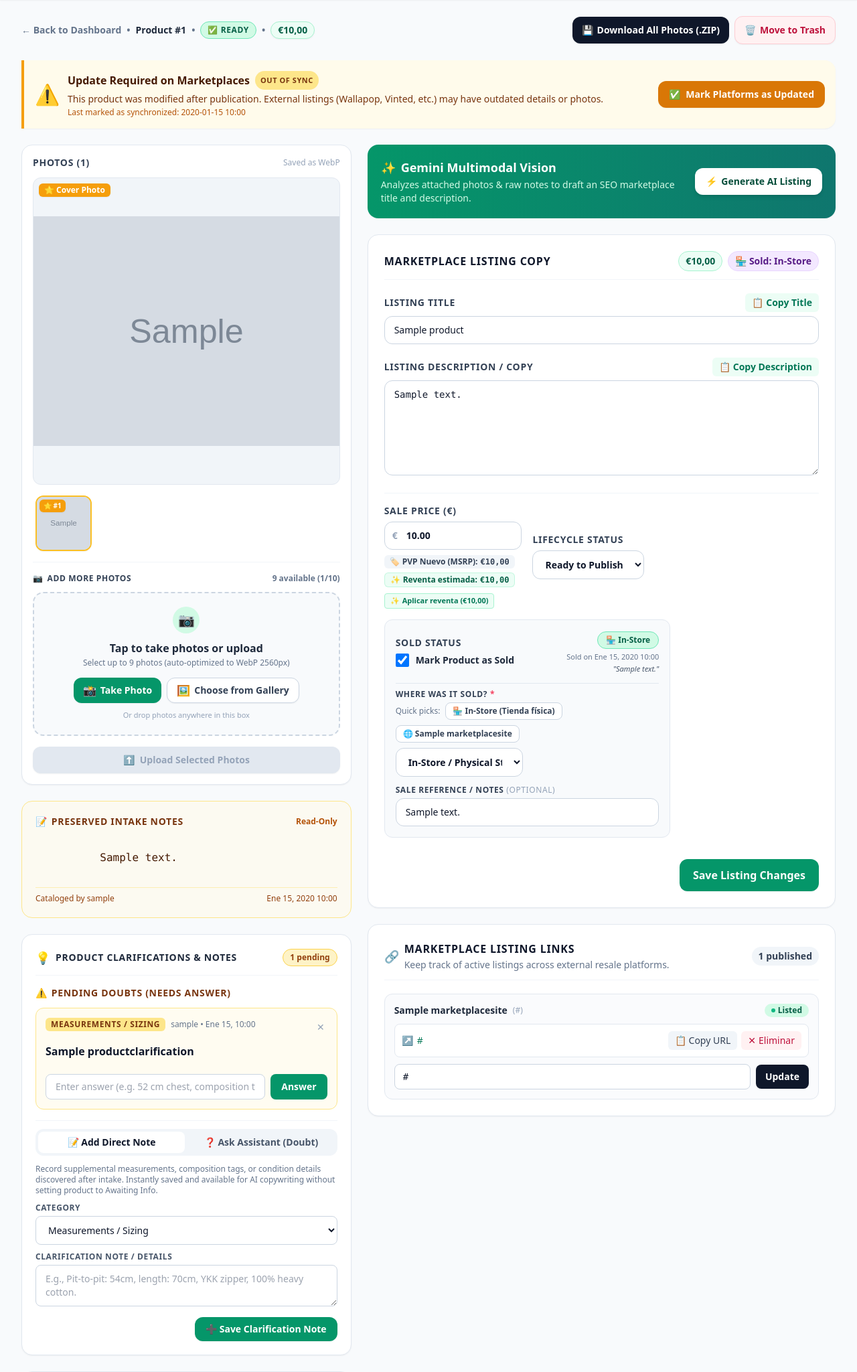
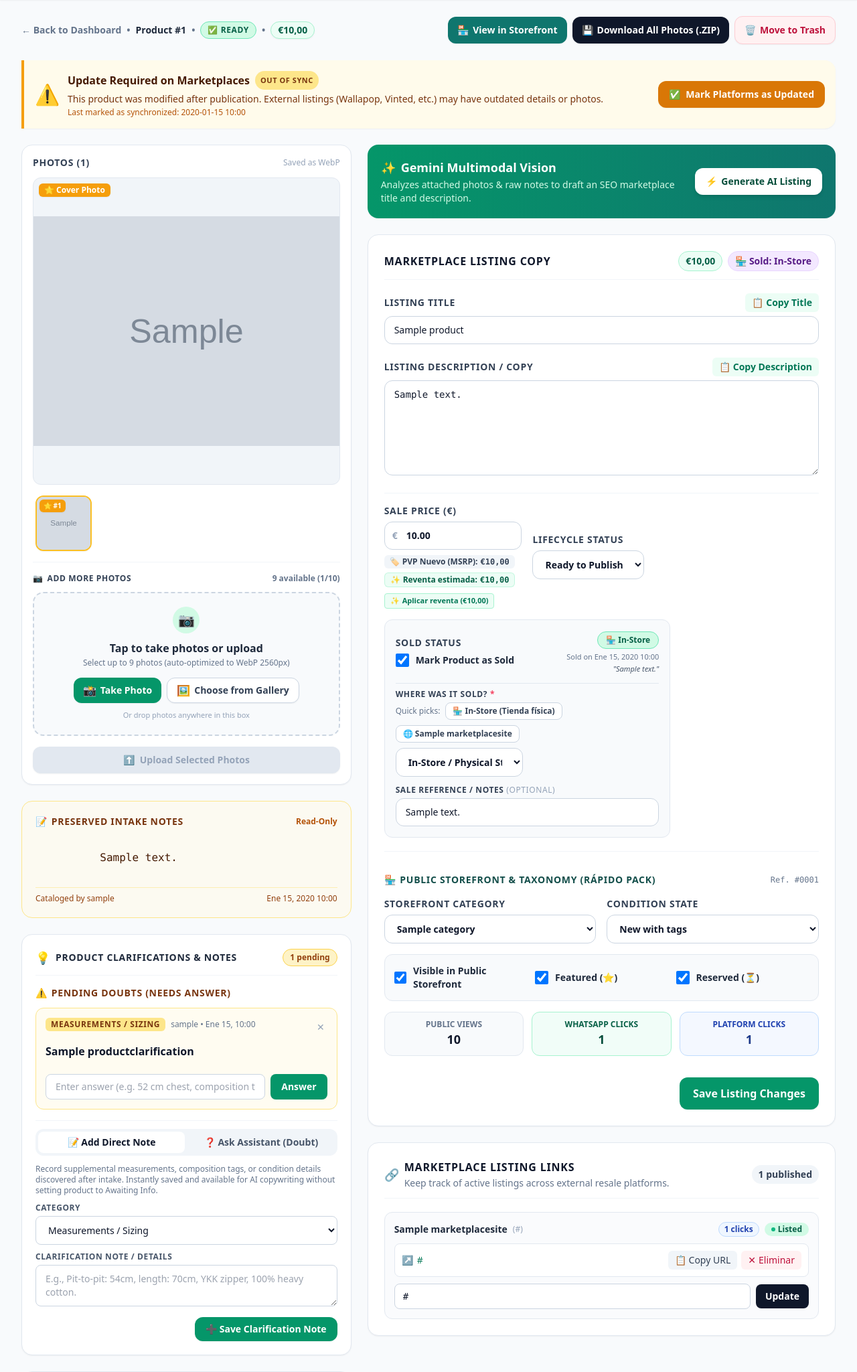
Before and after one commit to saert3311/2nd-hand-manager, a Django app: page /products/1/ in a window 1280 px wide. Shown: the part 65-2114 px from the top of the page at 67% size. Run offline with Django 5.2, Linux system fonts and the light colour scheme; a user stored in the database is signed in; tables that the repository leaves empty hold one stand-in row (values such as "Sample post"); grey boxes marked "Sample" are stand-in pictures; data that the repository does not hold is empty; parts of the project's set-up code (start-up, migrations or seed data) failed here and were passed over; some libraries are stand-ins or nearby versions.

Commit message:
feat(inventory): add AI taxonomy auto-classification, staging controls, and classify_products command (Task 93)

```diff
--- a/inventory/forms.py
+++ b/inventory/forms.py
@@ -7,11 +7,13 @@ from django.contrib.auth.forms import AuthenticationForm
 from django.utils.translation import gettext_lazy as _
 
 from .models import (
+    Category,
     ClarificationCategory,
     ClarificationStatus,
     MarketplaceSite,
     Product,
     ProductClarification,
+    ProductCondition,
     ProductStatus,
     SaleChannelType,
 )
@@ -169,6 +171,23 @@ class ProductUpdateForm(forms.ModelForm):
             "class": "w-full sm:w-auto px-3.5 py-2.5 rounded-xl border border-slate-300 text-base sm:text-sm font-semibold focus:outline-none focus:ring-2 focus:ring-emerald-500 bg-white"
         }),
     )
+    category = forms.ModelChoiceField(
+        queryset=Category.objects.filter(is_active=True),
+        required=False,
+        empty_label=_("— Select Category —"),
+        label=_("Storefront Category"),
+        widget=forms.Select(attrs={
+            "class": "w-full px-3.5 py-2.5 rounded-xl border border-slate-300 text-base sm:text-sm font-semibold focus:outline-none focus:ring-2 focus:ring-emerald-500 bg-white"
+        }),
+    )
+    condition = forms.ChoiceField(
+        choices=[("", _("— Select Condition —")), *ProductCondition.choices],
+        required=False,
+        label=_("Condition State"),
+        widget=forms.Select(attrs={
+            "class": "w-full px-3.5 py-2.5 rounded-xl border border-slate-300 text-base sm:text-sm font-semibold focus:outline-none focus:ring-2 focus:ring-emerald-500 bg-white"
+        }),
+    )
     sold_channel_type = forms.ChoiceField(
         choices=[("", "---------")] + list(SaleChannelType.choices),
         required=False,
@@ -208,13 +227,30 @@ class ProductUpdateForm(forms.ModelForm):
             "sold_channel_type",
             "sold_marketplace",
             "sold_channel_notes",
+            "category",
+            "condition",
+            "is_public",
+            "is_featured",
+            "is_reserved",
         ]
         labels = {
             "is_sold": _("Mark Product as Sold"),
+            "is_public": _("Visible in Public Storefront"),
+            "is_featured": _("Featured (⭐)"),
+            "is_reserved": _("Reserved (⏳)"),
         }
         widgets = {
             "is_sold": forms.CheckboxInput(attrs={
                 "class": "w-5 h-5 text-emerald-600 rounded border-slate-300 focus:ring-emerald-500 transition cursor-pointer"
+            }),
+            "is_public": forms.CheckboxInput(attrs={
+                "class": "w-5 h-5 text-teal-600 rounded border-slate-300 focus:ring-teal-500 transition cursor-pointer"
+            }),
+            "is_featured": forms.CheckboxInput(attrs={
+                "class": "w-5 h-5 text-amber-500 rounded border-slate-300 focus:ring-amber-500 transition cursor-pointer"
+            }),
+            "is_reserved": forms.CheckboxInput(attrs={
+                "class": "w-5 h-5 text-amber-600 rounded border-slate-300 focus:ring-amber-600 transition cursor-pointer"
             }),
         }
 
@@ -233,6 +269,19 @@ class ProductUpdateForm(forms.ModelForm):
         sold_channel_type = cleaned_data.get("sold_channel_type")
         sold_marketplace = cleaned_data.get("sold_marketplace")
 
+        if self.instance and self.instance.pk:
+            has_storefront_flag = "storefront_controls_present" in self.data
+            if not has_storefront_flag:
+                if "is_public" not in self.data:
+                    cleaned_data["is_public"] = self.instance.is_public
+                if "is_featured" not in self.data:
+                    cleaned_data["is_featured"] = self.instance.is_featured
+                if "is_reserved" not in self.data:
+                    cleaned_data["is_reserved"] = self.instance.is_reserved
+                if "category" not in self.data:
+                    cleaned_data["category"] = self.instance.category
+                if "condition" not in self.data:
+                    cleaned_data["condition"] = self.instance.condition
         if self.instance and self.instance.pk and not is_sold and status == ProductStatus.READY:
             if self.instance.clarifications.filter(status=ClarificationStatus.PENDING).exists():
                 self.add_error(
--- a/inventory/templates/inventory/product_detail.html
+++ b/inventory/templates/inventory/product_detail.html
@@ -42,6 +42,11 @@
     </div>
 
     <div class="flex flex-wrap items-center gap-2">
+      <!-- Public Storefront Preview Button -->
+      <a href="{{ product.get_public_url }}" target="_blank" rel="noopener noreferrer"
+         class="inline-flex items-center gap-1.5 px-3.5 py-2.5 bg-teal-700 hover:bg-teal-800 text-white text-xs sm:text-sm font-bold rounded-xl shadow-sm transition">
+        <span>🏪</span> {% trans "View in Storefront" %}
+      </a>
       <!-- ZIP Download Button -->
       {% if product.images.exists %}
       <a href="{% url 'inventory:download_zip' product.pk %}"
@@ -927,6 +932,63 @@
             </div>
           </div>
 
+          <!-- Public Storefront Taxonomy & Visibility Controls -->
+          <div class="pt-4 border-t border-slate-100 space-y-4">
+            <input type="hidden" name="storefront_controls_present" value="1">
+            <div class="flex items-center justify-between">
+              <h3 class="text-xs sm:text-sm font-bold text-teal-900 uppercase tracking-wider flex items-center gap-1.5">
+                <span>🏪</span> {% trans "Public Storefront & Taxonomy (Rápido Pack)" %}
+              </h3>
+              <span class="text-xs font-mono text-slate-500">{{ product.public_reference }}</span>
+            </div>
+
+            <div class="grid grid-cols-1 sm:grid-cols-2 gap-4">
+              <div>
+                <label for="id_category" class="block text-xs sm:text-sm font-bold text-slate-700 uppercase tracking-wider mb-1.5">
+                  {% trans "Storefront Category" %}
+                </label>
+                {{ form.category }}
+              </div>
+              <div>
+                <label for="id_condition" class="block text-xs sm:text-sm font-bold text-slate-700 uppercase tracking-wider mb-1.5">
+                  {% trans "Condition State" %}
+                </label>
+                {{ form.condition }}
+              </div>
+            </div>
+
+            <div class="grid grid-cols-1 sm:grid-cols-3 gap-3 bg-slate-50 p-3.5 rounded-xl border border-slate-200">
+              <label class="flex items-center gap-2.5 cursor-pointer select-none">
+                {{ form.is_public }}
+                <span class="text-xs sm:text-sm font-semibold text-slate-800">{% trans "Visible in Public Storefront" %}</span>
+              </label>
+              <label class="flex items-center gap-2.5 cursor-pointer select-none">
+                {{ form.is_featured }}
+                <span class="text-xs sm:text-sm font-semibold text-slate-800">{% trans "Featured (⭐)" %}</span>
+              </label>
+              <label class="flex items-center gap-2.5 cursor-pointer select-none">
+                {{ form.is_reserved }}
+                <span class="text-xs sm:text-sm font-semibold text-slate-800">{% trans "Reserved (⏳)" %}</span>
+              </label>
+            </div>
+
+            <!-- Conversion & Analytics Counters -->
+            <div class="grid grid-cols-3 gap-3 text-center">
+              <div class="bg-slate-50 border border-slate-200 rounded-xl p-2.5">
+                <div class="text-xs font-semibold text-slate-500 uppercase">{% trans "Public Views" %}</div>
+                <div id="metric-views-count" class="text-base sm:text-lg font-extrabold text-slate-900">{{ product.views_count }}</div>
+              </div>
+              <div class="bg-emerald-50/70 border border-emerald-200 rounded-xl p-2.5">
+                <div class="text-xs font-semibold text-emerald-800 uppercase">{% trans "WhatsApp Clicks" %}</div>
+                <div id="metric-whatsapp-clicks" class="text-base sm:text-lg font-extrabold text-emerald-900">{{ product.whatsapp_clicks }}</div>
+              </div>
+              <div class="bg-blue-50/70 border border-blue-200 rounded-xl p-2.5">
+                <div class="text-xs font-semibold text-blue-800 uppercase">{% trans "Platform Clicks" %}</div>
+                <div id="metric-platform-clicks" class="text-base sm:text-lg font-extrabold text-blue-900">{{ product.total_marketplace_clicks }}</div>
+              </div>
+            </div>
+          </div>
+
           <!-- Action Buttons -->
           {% if can_manage %}
           <div class="pt-3 flex items-center justify-end gap-3">
@@ -988,8 +1050,11 @@
                 </a>
                 {% endif %}
               </div>
-              <div>
+              <div class="flex items-center gap-2">
                 {% if row.link %}
+                <span class="text-xs font-semibold px-2 py-0.5 rounded-full bg-blue-50 text-blue-800 border border-blue-200">
+                  {{ row.link.clicks_count }} {% trans "clicks" %}
+                </span>
                 <span class="text-xs font-semibold px-2.5 py-0.5 rounded-full bg-emerald-100 text-emerald-800 flex items-center gap-1">
                   <span class="w-1.5 h-1.5 rounded-full bg-emerald-500"></span>
                   {% trans "Listed" %}
--- a/inventory/views.py
+++ b/inventory/views.py
@@ -27,11 +27,13 @@ from .forms import (
     TurnstileAuthenticationForm,
 )
 from .models import (
+    Category,
     ClarificationCategory,
     ClarificationStatus,
     MarketplaceSite,
     Product,
     ProductClarification,
+    ProductCondition,
     ProductImage,
     ProductListingLink,
     ProductStatus,
@@ -206,7 +208,7 @@ def dashboard_view(request):
         .order_by("order", "name")
     )
 
-    products = Product.objects.prefetch_related("images", "listing_links__site").select_related("sold_marketplace").all()
+    products = Product.objects.select_related("category", "sold_marketplace").prefetch_related("images", "listing_links__site").all()
 
     if platform_filter:
         products = products.filter(
@@ -346,7 +348,7 @@ def product_detail_view(request, pk):
     download ZIP, and edit pricing / sold status.
     """
     product = get_object_or_404(
-        Product.objects.prefetch_related(
+        Product.objects.select_related("category").prefetch_related(
             "images",
             "listing_links__site",
             "clarifications__asked_by",
@@ -371,12 +373,20 @@ def product_detail_view(request, pk):
 
         form = ProductUpdateForm(request.POST, instance=product)
         if form.is_valid():
+            from datetime import timedelta
+
             updated_product = form.save(commit=False)
             if updated_product.is_sold:
                 if not updated_product.sold_at:
                     updated_product.sold_at = timezone.now()
+                updated_product.is_reserved = False
+                updated_product.reserved_until = None
             else:
                 updated_product.sold_at = None
+                if updated_product.is_reserved and not updated_product.reserved_until:
+                    updated_product.reserved_until = timezone.now() + timedelta(hours=24)
+                elif not updated_product.is_reserved:
+                    updated_product.reserved_until = None
             updated_product.save(changed_by=request.user)
 
             files = request.FILES.getlist("images")
@@ -705,14 +715,38 @@ def generate_ai_view(request, pk):
     product = get_object_or_404(Product.objects.prefetch_related("images"), pk=pk)
 
     try:
-        from .services.ai_service import AIServiceError, generate_product_listing
+        from .services.ai_service import (
+            AIServiceError,
+            generate_product_listing,
+            infer_taxonomy_heuristically,
+        )
 
         active_language = get_language() or "en"
         listing_data = generate_product_listing(product, language=active_language)
 
         product.ai_title = (listing_data.get("title") or "").strip()[:255]
         product.ai_description = (listing_data.get("description") or "").strip()
-        product.save(update_fields=["ai_title", "ai_description", "updated_at"])
+
+        cat_slug = (listing_data.get("category_slug") or "").strip()
+        cond_code = (listing_data.get("condition") or "").strip()
+        if not cat_slug or not cond_code:
+            fallback_cat, fallback_cond = infer_taxonomy_heuristically(
+                f"{product.ai_title} {product.ai_description} {product.raw_note}"
+            )
+            cat_slug = cat_slug or fallback_cat
+            cond_code = cond_code or fallback_cond
+
+        update_fields = ["ai_title", "ai_description", "updated_at"]
+        if cat_slug:
+            matched_cat = Category.objects.filter(slug=cat_slug).first()
+            if matched_cat:
+                product.category = matched_cat
+                update_fields.append("category")
+        if cond_code and cond_code in dict(ProductCondition.choices):
+            product.condition = cond_code
+            update_fields.append("condition")
+
+        product.save(update_fields=update_fields)
 
         messages.success(request, _("AI listing successfully generated from photos and notes!"))
     except AIServiceError as e:
```
Also changed, not shown: inventory/management/commands/classify_products.py (added, +101 -0 lines), inventory/services/ai_service.py (+102 -2 lines), inventory/templates/inventory/dashboard.html (+10 -0 lines), tasks/plan.md (+1 -1 lines), tasks/todo.md (+6 -6 lines).
